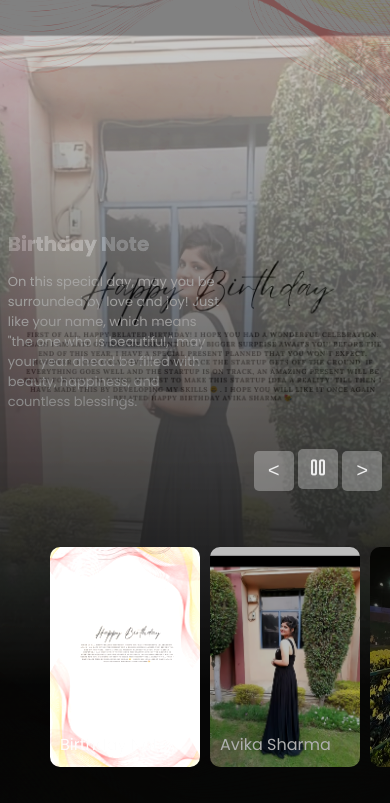
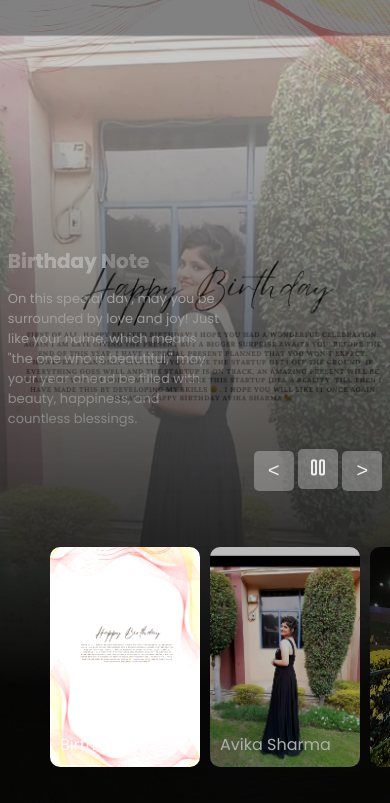
Before and after one commit to bhavya3158/avikabirthday, a plain HTML site: page index.html in a window 390 px wide. Shown: the part 41-844 px from the top of the page. Drawn offline with Linux system fonts and the light colour scheme.

Commit message:
Update style.css

```diff
--- a/style.css
+++ b/style.css
@@ -186,7 +186,7 @@ header .menu{
     .slider .list .item .content{
         position: absolute;
         left: 2%;
-        top: 32%;
+        top: 34%;
         width: 400px;
         max-width: 55%;
         z-index: 1;
```
